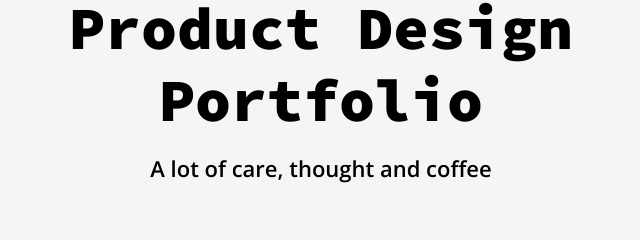
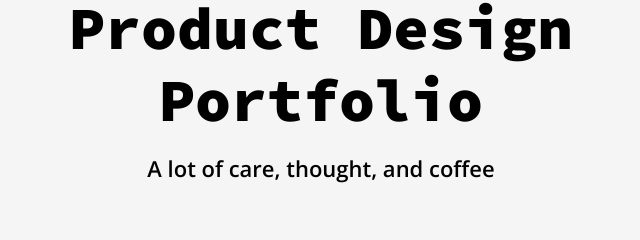
Before and after one commit to JorgeFrias/jorge-frias-personal-website, a plain HTML site: page index.html in a window 1280 px wide. Shown: the part 1691-1931 px from the top of the page, 319-959 px from the left. Drawn offline with nearby package versions, Linux system fonts and the light colour scheme.

Commit message:
Oxford comma.

```diff
--- a/index.html
+++ b/index.html
@@ -96,7 +96,7 @@
         <div class="col-12">
           <div class="text-center">
             <h1 class="">Product Design Portfolio</h1>
-            <p class="h1-subtitle">A lot of care, thought and coffee</p>
+            <p class="h1-subtitle">A lot of care, thought, and coffee</p>
           </div>
         </div>
       </div>
```
